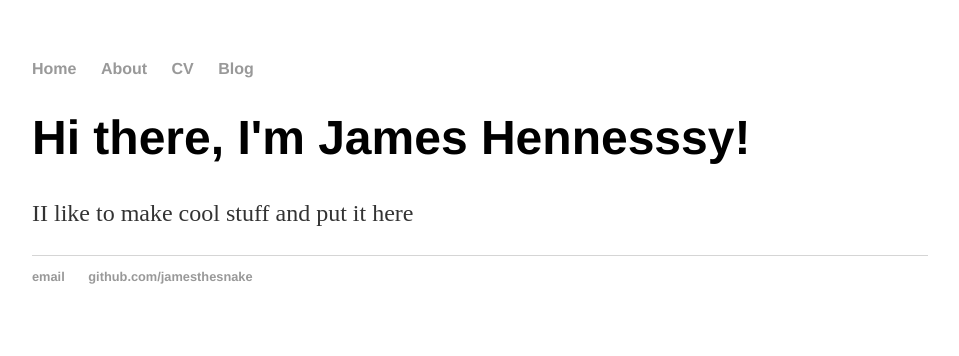
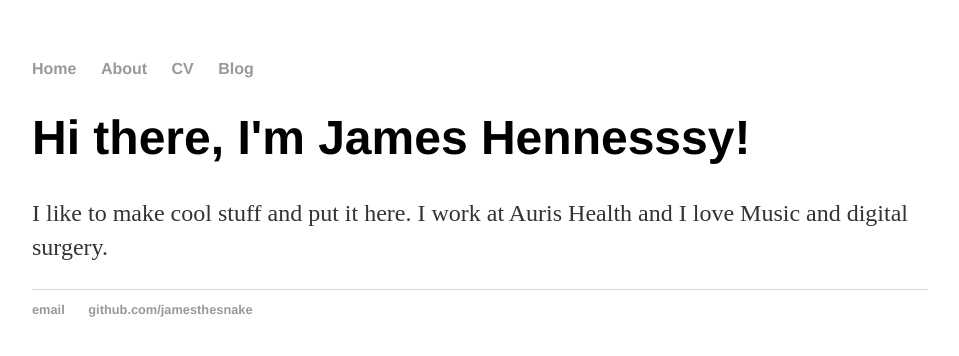
Before and after one commit to jamesthesnake/jamesthesnake.github.io, a Jekyll site: the page built from index.html, in a window 1280 px wide. Shown: the top 356 px of the page, without its empty margins (160-1119 px from the left). Built offline with Jekyll 4.4.1, drawn with Linux system fonts in a browser that asks for light colours.

Commit message:
Update default.html

```diff
--- a/_layouts/default.html
+++ b/_layouts/default.html
@@ -18,7 +18,7 @@
 		<div class="container">
     		<div class="blurb">
         		<h1>Hi there, I'm James Hennesssy!</h1>
-				<p>II like to make cool stuff and put it here</a></p>
+				<p>I like to make cool stuff and put it here. I work at Auris Health and I love Music and digital surgery.</a></p>
     		</div><!-- /.blurb -->
 		</div><!-- /.container -->
 		<footer>
```
